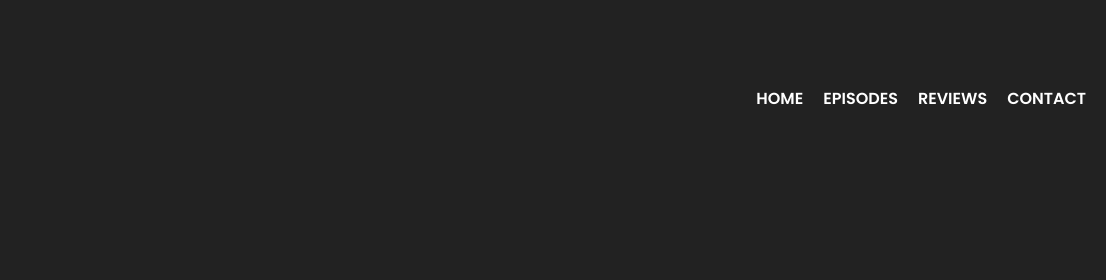
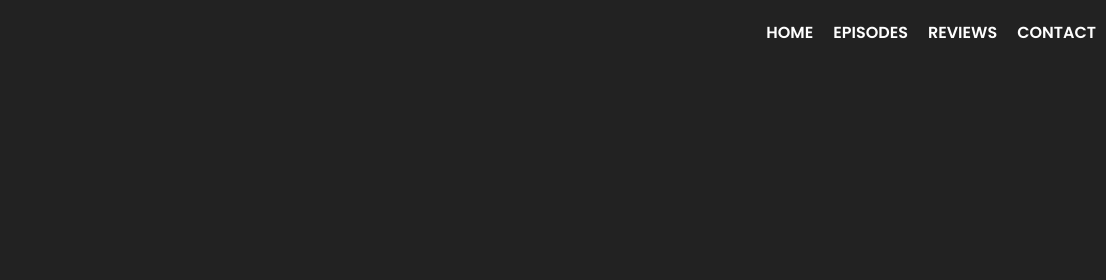
Before and after one commit to austinbrowne/austinbrowne.github.io, a plain HTML site: page index.html in a window 1280 px wide. Shown: the top 280 px of the page, 174-1280 px from the left. Drawn offline with Linux system fonts and the light colour scheme.

Commit message:
Nav bar positioning

```diff
--- a/styles.css
+++ b/styles.css
@@ -30,6 +30,9 @@ body {
 
 .header__nav {
     margin-left: auto;
+    position:absolute;
+    top: 20px;
+    right: 10px;
 }
 
 .nav__list {
```
